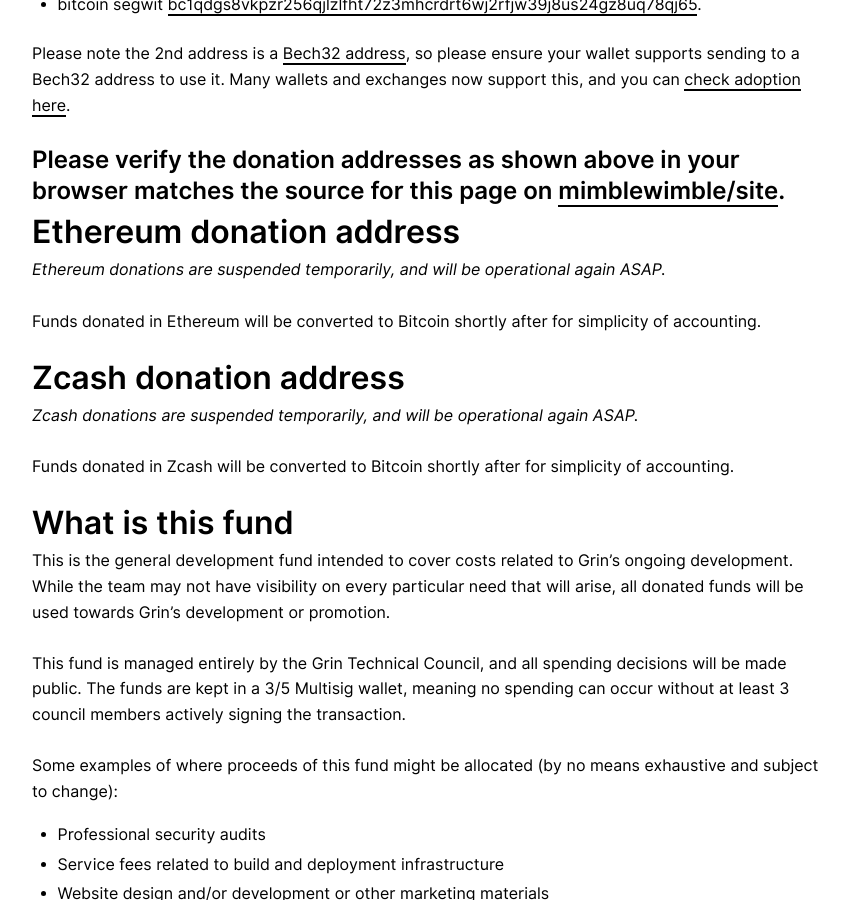
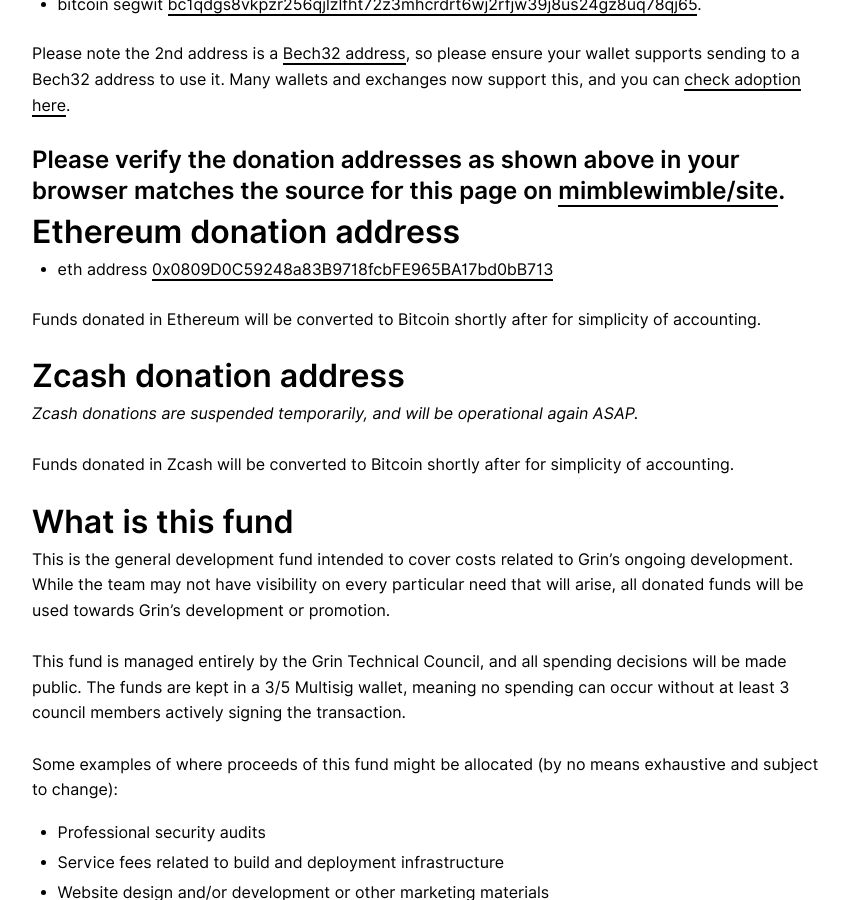
Before and after one commit to mimblewimble/site, a Jekyll site: the page built from general_funding.md, in a window 1280 px wide and 900 px high, scrolled down 725 px. Shown: the whole window, without its empty margins (206-1055 px from the left). Built offline with Jekyll 4.4.1, drawn with Linux system fonts in a browser that asks for light colours; nearby versions of some CDN libraries; our own code applies the rules of GitHub Pages for plain Markdown files.

Commit message:
eth funding address (#143)

```diff
--- a/general_funding.md
+++ b/general_funding.md
@@ -30,9 +30,7 @@
 
 ## Ethereum donation address
 
-_Ethereum donations are suspended temporarily, and will be operational again ASAP._
-
-[//]: <> - eth address [0x16726940eCEBdfb3c352C29bF2620f59EF919a3b](https://etherscan.io/address/0x16726940eCEBdfb3c352C29bF2620f59EF919a3b)
+- eth address [0x0809D0C59248a83B9718fcbFE965BA17bd0bB713](https://etherscan.io/address/0x0809D0C59248a83B9718fcbFE965BA17bd0bB713)
 
 Funds donated in Ethereum will be converted to Bitcoin shortly after for simplicity of accounting.
 
```
